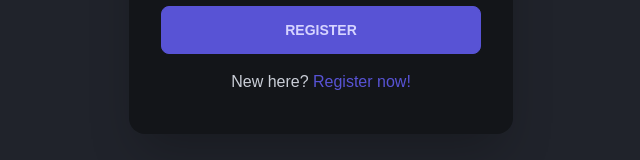
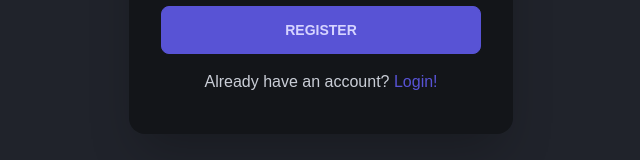
Before and after one commit to Farhatmahi/meowchat-client, a React (Create React App) app: page /register in a window 1280 px wide. Shown: the part 599-759 px from the top of the page, without its empty margins (319-959 px from the left). Built offline with nearby package versions, Linux system fonts and the light colour scheme; no server answers.

Commit message:
Loader added on login and register button, implemented socket.io

```diff
--- a/src/Components/SingleChat.jsx
+++ b/src/Components/SingleChat.jsx
@@ -57,6 +57,10 @@ const SingleChat = () => {
     }
   };
 
+  //this fetch is making the real time chat working
+  // fetchMessages();
+
+  useEffect(() => {
     const fetchMessages = async () => {
       if (!selectedChat) {
         return;
@@ -76,7 +80,6 @@ const SingleChat = () => {
         socket.emit("join chat", selectedChat._id);
         // setLoading(false);
 
-      // Check if a new message was sent and update the messages state
         if (data.length > messages.length) {
           setMessages(data);
         }
@@ -90,14 +93,9 @@ const SingleChat = () => {
         });
       }
     };
-
-  //this fetch is making the real time chat working
-  fetchMessages();
-
-  useEffect(() => {
     fetchMessages();
     selectedChatCompare = selectedChat;
-  }, [selectedChat]);
+  }, [selectedChat, messages]);
 
   const typingHandler = (e) => {
     setNewMessage(e.target.value);
--- a/src/Pages/Login.jsx
+++ b/src/Pages/Login.jsx
@@ -24,7 +24,6 @@ const Login = () => {
       toast.error("Email is required");
       setLoading(false);
       return false;
-
     } else if (password.length < 6) {
       toast.error("Password should be at least 6 characters");
       setLoading(false);
@@ -93,7 +92,7 @@ const Login = () => {
             />
           </div>
           <div className="form-control mt-6">
-            <button className="btn btn-primary">
+            <button className="btn btn-primary" disabled={loading}>
               {loading ? (
                 <div className="text-white flex justify-center items-center gap-3">
                   <Oval
--- a/src/Pages/Register.jsx
+++ b/src/Pages/Register.jsx
@@ -187,7 +187,7 @@ const Register = () => {
             </div>
           </div>
           <div className="form-control mt-6">
-            <button className="btn btn-primary">
+            <button className="btn btn-primary" disabled={loading}>
               {loading ? (
                 <div className="text-white flex justify-center items-center gap-3">
                   <Oval
@@ -211,10 +211,10 @@ const Register = () => {
           </div>
           <label className="label text-center">
             <p>
-              New here?{" "}
+              Already have an account?{" "}
               <Link to="/login">
                 <span className="text-primary hover:text-accent hover:underline">
-                  Register now!
+                  Login!
                 </span>
               </Link>
             </p>
```
Lines whose indentation alone changed are shown as unchanged.
